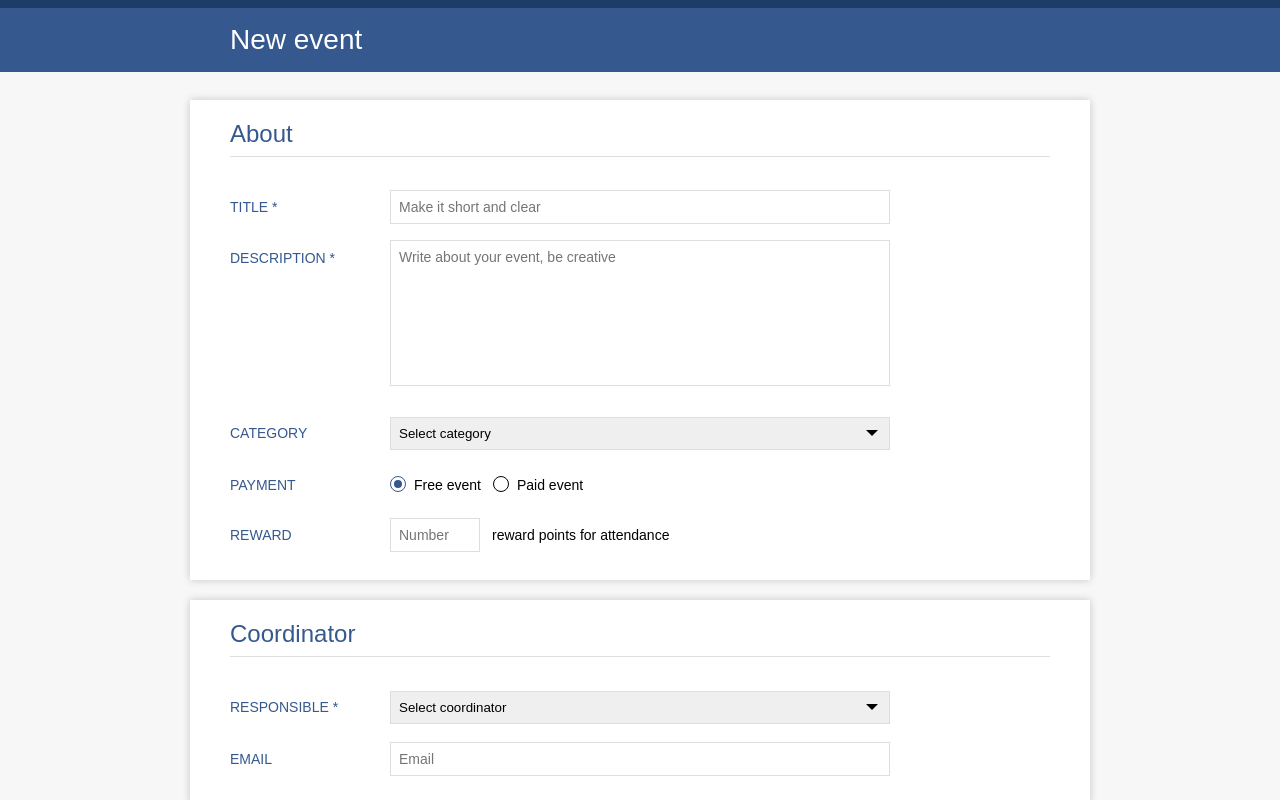
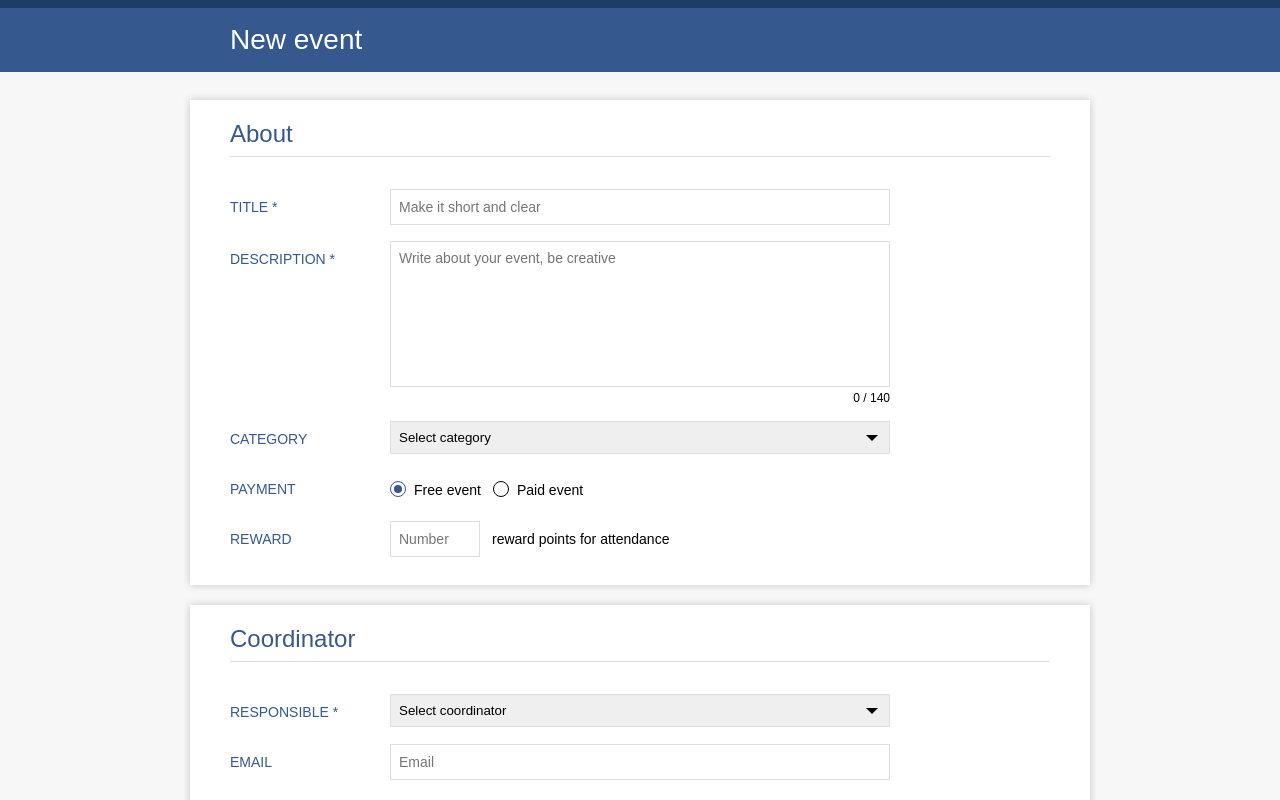
Before and after one commit to kownacki/ubs-task, a React (Create React App) app: page / in a window 1280 px wide. Shown: the top 800 px of the page. Built offline with nearby package versions, Linux system fonts and the light colour scheme.

Commit message:
Add textarea counter.

```diff
--- a/src/components/FormLine.tsx
+++ b/src/components/FormLine.tsx
@@ -18,7 +18,6 @@ const Label = styled.div`
 
 const InputsContainer = styled.div`
   flex: 1;
-  line-height: 36px;
 
   & > * {
     margin-bottom: 2px;
--- /dev/null
+++ b/src/components/form-elements/InlineBlock.ts
@@ -0,0 +1,6 @@
+import styled  from 'styled-components';
+
+export const InlineBlock = styled.span`
+  display: inline-block;
+  line-height: 36px;
+`;
--- a/src/components/form-elements/Input.tsx
+++ b/src/components/form-elements/Input.tsx
@@ -3,7 +3,8 @@ import styled, { css } from 'styled-components';
 export const Input = styled.input<{width?: string}>`
   border: solid 1px var(--dark-grey);
   font: var(--input-font-size) Arial;
-  padding: 8px;
+  height: 36px;
+  padding: 0 8px;
   box-sizing: border-box;
 
   ${(props) => props.width && css`
--- a/src/components/form-elements/Radio.tsx
+++ b/src/components/form-elements/Radio.tsx
@@ -4,7 +4,7 @@ export const Radio = styled.input.attrs({ type: 'radio' })`
   appearance: none;
   position: relative;
   top: 2px;
-  margin: 0 8px 0 0;
+  margin: 8px 8px 0 0;
   width: 16px;
   height: 16px;
 
--- a/src/components/form-elements/Select.tsx
+++ b/src/components/form-elements/Select.tsx
@@ -1,4 +1,4 @@
-import React, {FC, SelectHTMLAttributes} from 'react';
+import React, { FC, SelectHTMLAttributes } from 'react';
 import styled from 'styled-components';
 
 // Html select doesn't allow :before pseudo element, thus a wrapper is required
--- a/src/components/form-elements/TextArea.tsx
+++ b/src/components/form-elements/TextArea.tsx
@@ -1,6 +1,8 @@
 import styled from 'styled-components';
+import React, { FC, TextareaHTMLAttributes, useState } from 'react';
 
-export const TextArea = styled.textarea`
+const TextAreaElement = styled.textarea`
+  display: block;
   border: solid 1px var(--dark-grey);
   font: var(--input-font-size) Arial;
   resize: none;
@@ -8,3 +10,24 @@ export const TextArea = styled.textarea`
   box-sizing: border-box;
   width: 100%;
 `;
+
+const Counter = styled.div`
+  font-size: 12px;
+  text-align: right;
+  margin-top: 4px;
+`;
+
+export const TextArea: FC<TextareaHTMLAttributes<HTMLTextAreaElement>> = (props) => {
+  const [charCount, setCharCount] = useState(0);
+
+  return (
+    <div>
+      <TextAreaElement onChange={(event) => setCharCount(event.target.value.length)} {...props} />
+        {props.maxLength && (
+          <Counter>
+            {`${charCount} / ${props.maxLength}`}
+          </Counter>
+        )}
+    </div>
+  );
+};
--- a/src/components/sections/AboutSection/index.tsx
+++ b/src/components/sections/AboutSection/index.tsx
@@ -2,6 +2,7 @@ import React, { FC } from 'react';
 import { useCategories } from '../../../redux/selectors';
 import { Section } from '../../Section';
 import { FormLine } from '../../FormLine';
+import { InlineBlock } from '../../form-elements/InlineBlock';
 import { Input } from '../../form-elements/Input';
 import { TextArea } from '../../form-elements/TextArea';
 import { Select } from '../../form-elements/Select';
@@ -25,6 +26,7 @@ export const AboutSection: FC = () => {
           placeholder="Write about your event, be creative"
           rows={8}
           name="description"
+          maxLength={140}
           required
         />
       </FormLine>
@@ -44,7 +46,7 @@ export const AboutSection: FC = () => {
           name="reward"
           width="90px"
         />
-        <span>reward points for attendance</span>
+        <InlineBlock>reward points for attendance</InlineBlock>
       </FormLine>
     </Section>
   );
```
